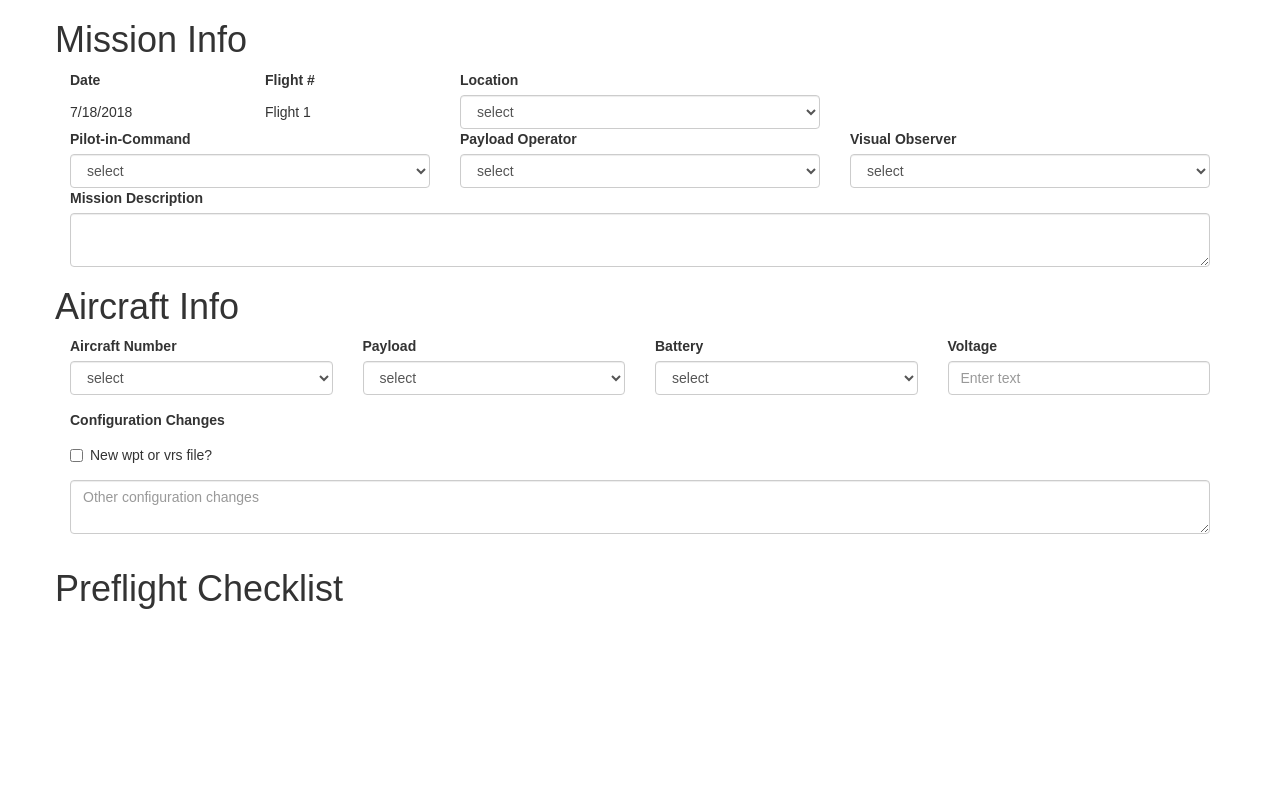
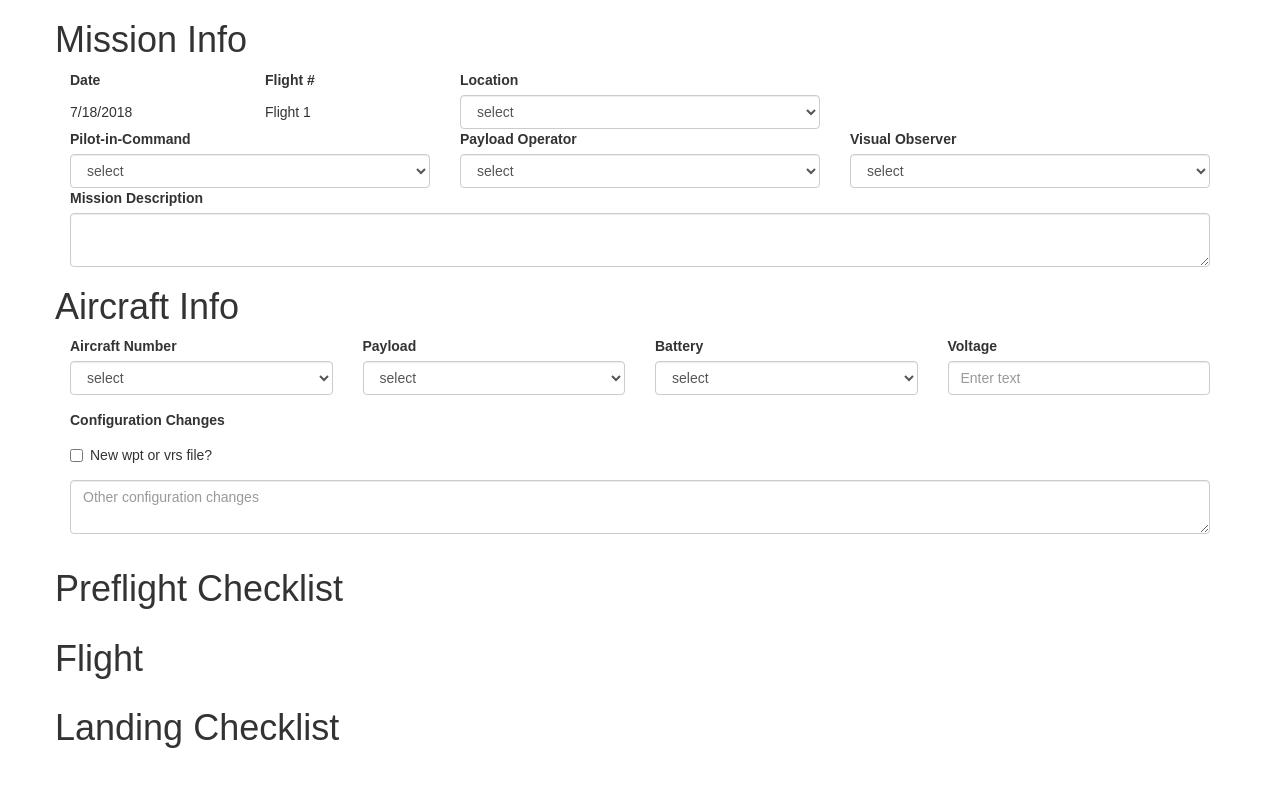
Before and after one commit to jakeavery/flight-notes, a React (Create React App) app: page / in a window 1280 px wide. Shown: the top 786 px of the page. Built offline with nearby package versions, Linux system fonts and the light colour scheme.

Commit message:
Added templates for all sections

```diff
--- a/src/App.js
+++ b/src/App.js
@@ -6,6 +6,8 @@ import { Grid } from 'react-bootstrap';
 import MissionInfo from './components/MissionInfo';
 import AircraftInfo from './components/AircraftInfo';
 import PreflightChecklist from './components/PreflightChecklist';
+import Flight from './components/Flight';
+import LandingChecklist from './components/LandingChecklist';
 
 import './App.css';
 
@@ -16,6 +18,8 @@ class App extends Component {
         <MissionInfo />
         <AircraftInfo />
         <PreflightChecklist />
+        <Flight />
+        <LandingChecklist />
       </Grid>
     );
   }
--- /dev/null
+++ b/src/components/Flight.js
@@ -0,0 +1,26 @@
+import React, { Component } from 'react';
+
+// Import bootstrap components, ex:
+import {
+  Row,
+}
+  from 'react-bootstrap';
+// Import other componenst, ex:
+// import FlightSection from './components/FlightSection'
+
+import '../App.css';
+
+class Flight extends Component {
+  render() {
+    return (
+      // Build component here
+      <div>
+        <Row className="show-grid">
+          <h1>Flight</h1>
+        </Row>
+      </div>
+    );
+  }
+}
+
+export default Flight;
--- /dev/null
+++ b/src/components/LandingChecklist.js
@@ -0,0 +1,26 @@
+import React, { Component } from 'react';
+
+// Import bootstrap components, ex:
+import {
+  Row,
+}
+  from 'react-bootstrap';
+// Import other componenst, ex:
+// import FlightSection from './components/FlightSection'
+
+import '../App.css';
+
+class LandingChecklist extends Component {
+  render() {
+    return (
+      // Build component here
+      <div>
+        <Row className="show-grid">
+          <h1>Landing Checklist</h1>
+        </Row>
+      </div>
+    );
+  }
+}
+
+export default LandingChecklist;
```
